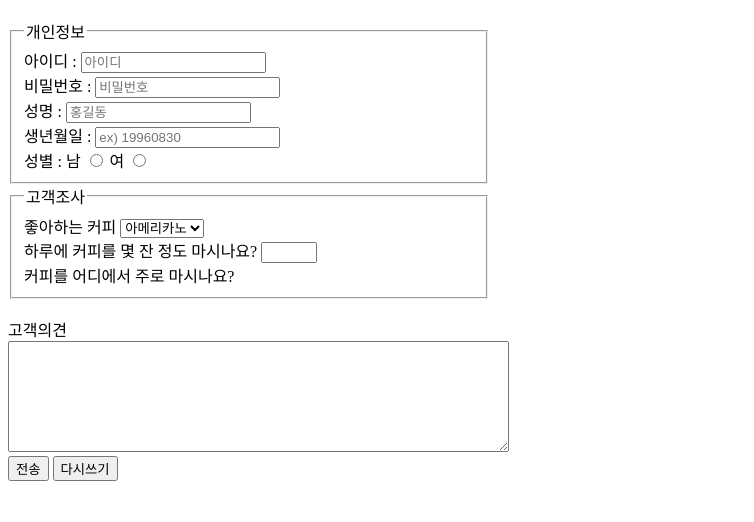
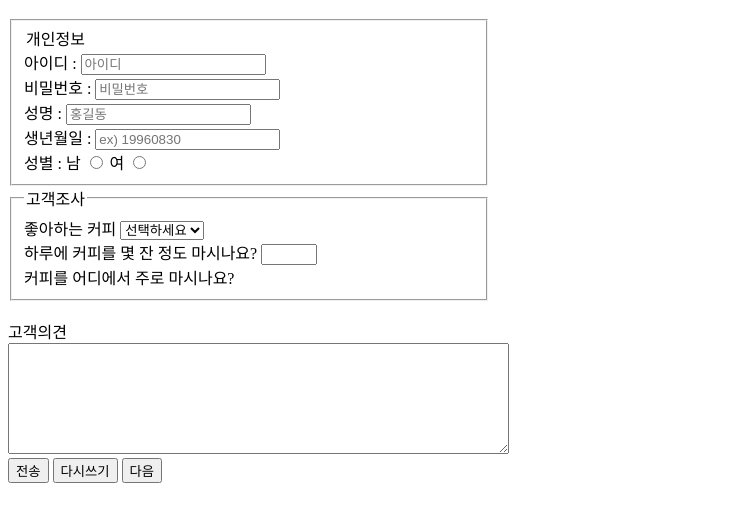
Before and after one commit to hel2b/rview, a plain HTML site: page index.html in a window 1280 px wide. Shown: the part 70-592 px from the top of the page, without its empty margins (0-754 px from the left). Drawn offline with Linux system fonts and the light colour scheme.

Commit message:
Add files via upload

```diff
--- a/index.html
+++ b/index.html
@@ -13,8 +13,10 @@
     </style>
 </head>
 <body>
+
     <h1>커피메뉴</h1>
     <fieldset>
+        <form method="post" action="">
         <legend>개인정보</legend>
        아이디 : <input type="text" name='id' required
        placeholder="아이디"> <br>
@@ -31,9 +33,12 @@
         <legend>고객조사</legend>
         좋아하는 커피
         <select>
+            <option>선택하세요</option>
             <option>아메리카노</option>
             <option>카페모카</option>
             <option>아샷추</option>
+            <option>에스프레소</option>
+            <option>아바라</option>
         </select> <br>
         하루에 커피를 몇 잔 정도 마시나요?
         <input type="number" Min="1" max="10" step="1"> <br>
@@ -45,5 +50,9 @@
     <input type="submit" value="전송"
     onclick="alert('전송됨')">
     <input type="reset" value="다시쓰기">
+    <a href='review1.html'>
+    <input type="button" value="다음">
+    </a>
+</form>
 </body>
 </html>
```
